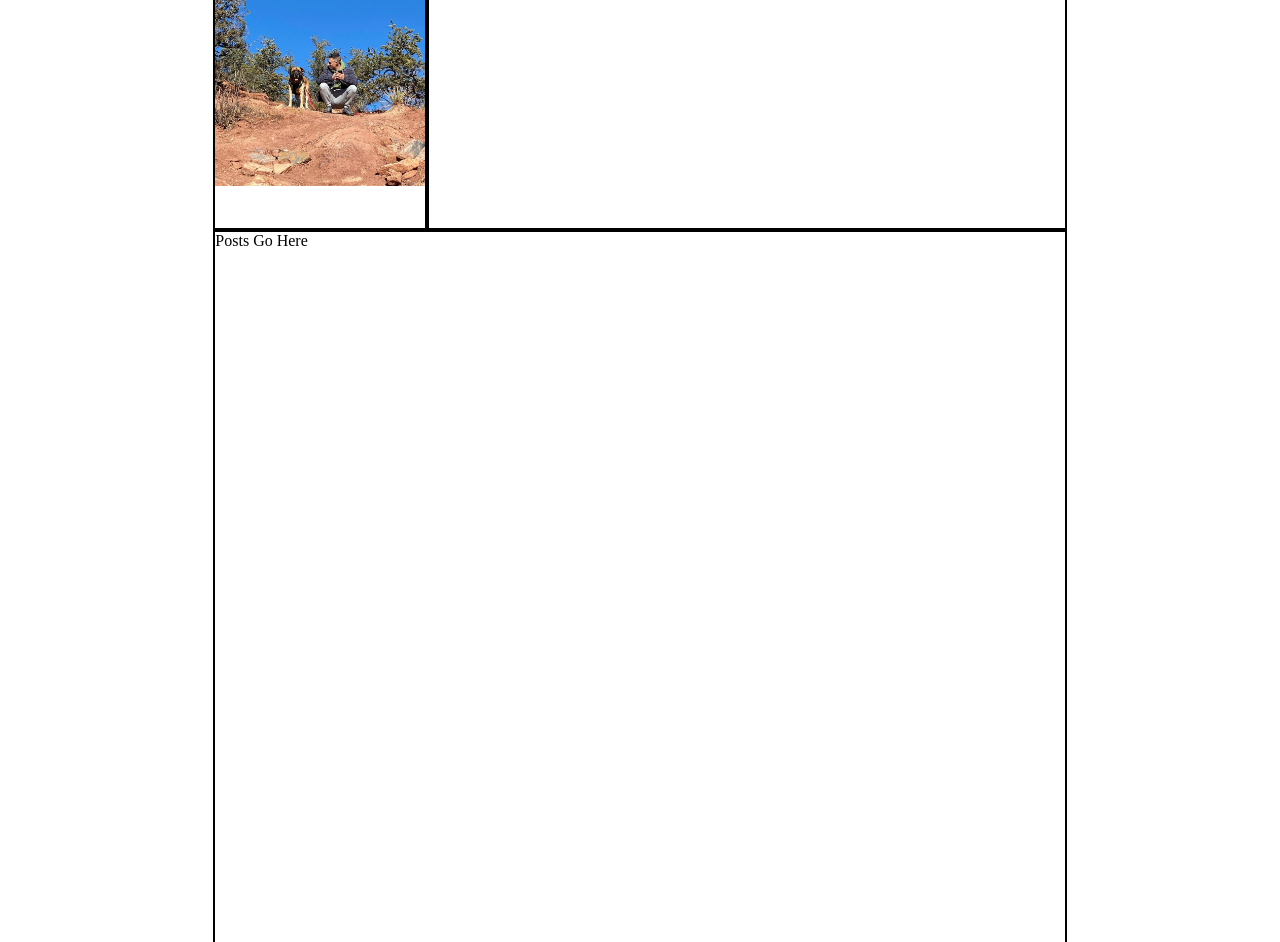
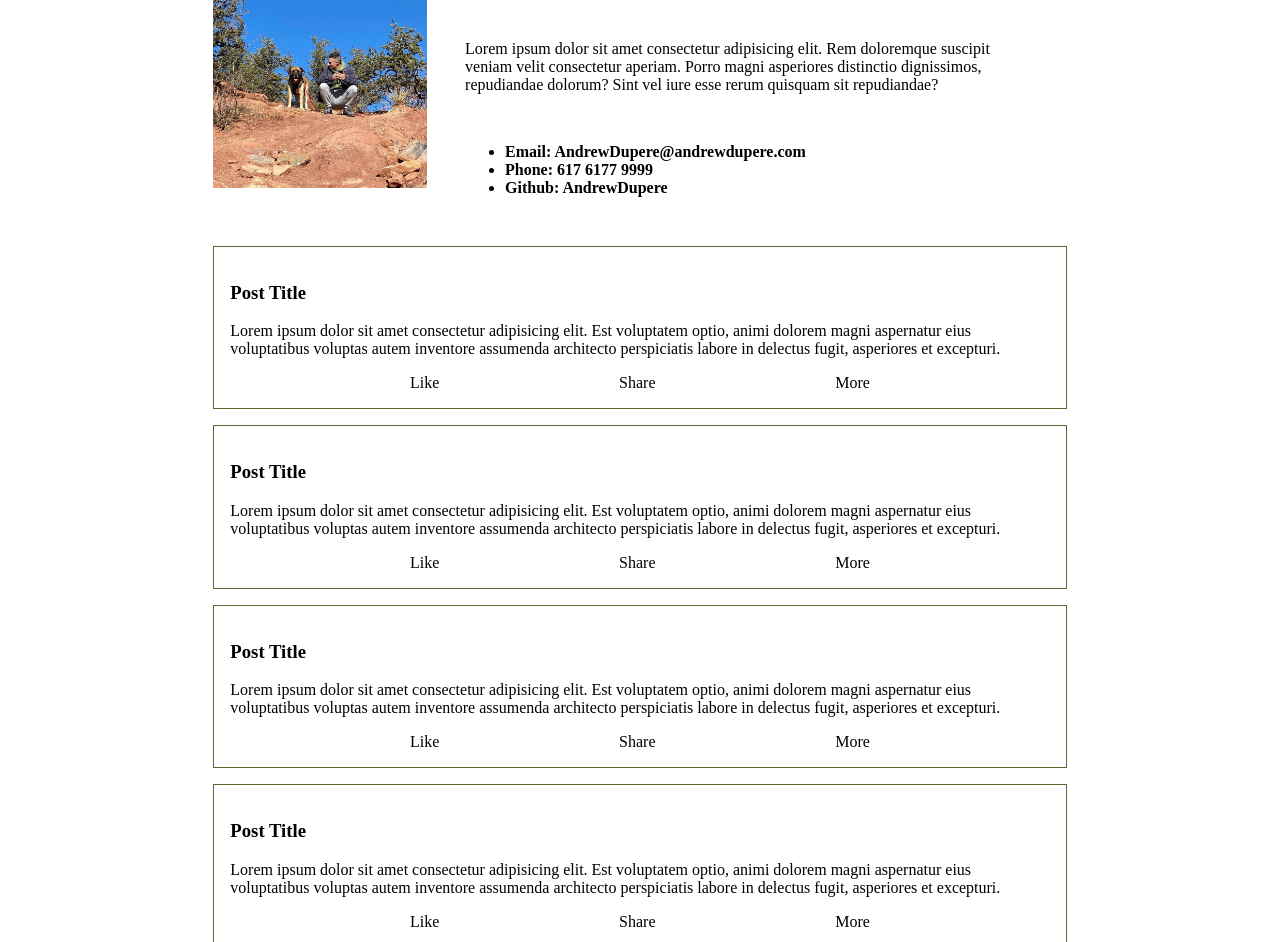
Before and after one commit to Andrew-Dupere/CSS_grid_demo, a plain HTML site: page Index.html in a window 1280 px wide. Shown: the part 170-1112 px from the top of the page. Drawn offline with Linux system fonts and the light colour scheme.

Commit message:
added posts

```diff
--- a/Index.html
+++ b/Index.html
@@ -18,11 +18,94 @@
             <a href="#">Login</a>
 
         </div>
-        <div class="prof-info area-border"> Profile Info </div>
+        <div class="prof-info area-border">
+            <h1> Andrew Dupere </h1>
+
+            <div class="about">
+                <p>Lorem ipsum dolor sit amet consectetur adipisicing elit. Rem doloremque suscipit veniam velit consectetur aperiam. Porro magni asperiores distinctio dignissimos, repudiandae dolorum? Sint vel iure esse rerum quisquam sit repudiandae?
+                </p>
+            </div>
+
+            <div class="contact">
+                <ul>
+                    <li>
+                        <b>Email: AndrewDupere@andrewdupere.com</b>
+                    </li>
+                    <li>
+                        <b>Phone: 617 6177 9999</b>
+                    </li>
+                    <li>
+                        <b>Github: AndrewDupere</b>
+                    </li>
+                </ul>
+            </div>
+
+
+        </div>
         <div class="prof-pic area-border">
             <img src="koda.jpeg" alt="profile picture" id="profPic">
              </div>
-        <div class="posts area-border"> Posts Go Here</div>
+        <div class="posts area-border">
+
+            <div class="post-card">
+                <h3 class="card-title">
+                    Post Title
+                </h3>
+                <p class="card-body">Lorem ipsum dolor sit amet consectetur adipisicing elit. Est voluptatem optio, animi dolorem magni aspernatur eius voluptatibus voluptas autem inventore assumenda architecto perspiciatis labore in delectus fugit, asperiores et excepturi.</p>
+
+                <div class="card-links">
+                    <a href="#"> Like </a>
+                    <a href="#"> Share </a>
+                    <a href="#"> More </a>
+                </div>
+
+            </div>
+
+            <div class="post-card">
+                <h3 class="card-title">
+                    Post Title
+                </h3>
+                <p class="card-body">Lorem ipsum dolor sit amet consectetur adipisicing elit. Est voluptatem optio, animi dolorem magni aspernatur eius voluptatibus voluptas autem inventore assumenda architecto perspiciatis labore in delectus fugit, asperiores et excepturi.</p>
+
+                <div class="card-links">
+                    <a href="#"> Like </a>
+                    <a href="#"> Share </a>
+                    <a href="#"> More </a>
+                </div>
+
+            </div>
+
+            <div class="post-card">
+                <h3 class="card-title">
+                    Post Title
+                </h3>
+                <p class="card-body">Lorem ipsum dolor sit amet consectetur adipisicing elit. Est voluptatem optio, animi dolorem magni aspernatur eius voluptatibus voluptas autem inventore assumenda architecto perspiciatis labore in delectus fugit, asperiores et excepturi.</p>
+
+                <div class="card-links">
+                    <a href="#"> Like </a>
+                    <a href="#"> Share </a>
+                    <a href="#"> More </a>
+                </div>
+
+            </div>
+
+            <div class="post-card">
+                <h3 class="card-title">
+                    Post Title
+                </h3>
+                <p class="card-body">Lorem ipsum dolor sit amet consectetur adipisicing elit. Est voluptatem optio, animi dolorem magni aspernatur eius voluptatibus voluptas autem inventore assumenda architecto perspiciatis labore in delectus fugit, asperiores et excepturi.</p>
+
+                <div class="card-links">
+                    <a href="#"> Like </a>
+                    <a href="#"> Share </a>
+                    <a href="#"> More </a>
+                </div>
+
+            </div>
+
+
+
+        </div>
 
     </div>
 
--- a/main.css
+++ b/main.css
@@ -2,9 +2,7 @@ body{
     margin: 0;
 }
 
-.area-border{
-    border:2px solid black
-}
+
 
 
 
@@ -46,6 +44,11 @@ a:hover{
 
 .prof-info{
     grid-area:prof-info;
+    display: flex;
+    flex-direction: column;
+    justify-content: space-evenly;
+
+    padding: 0 3vw;
 }
 
 .prof-pic{
@@ -64,3 +67,30 @@ a:hover{
     height: auto;
     max-height: 100%;
 }
+
+.prof-info > h1{
+    align-self:center;
+}
+
+.post-card{
+    border: 1px solid darkolivegreen;
+    padding: 1em;
+    margin: 2vh 0;
+}
+
+.card-links{
+    display:flex;
+    justify-content: space-evenly;
+}
+
+.card-links > a {
+    text-decoration: none;
+    color: black;
+
+}
+
+.card-links > a:hover{
+    text-decoration: underline;
+    background-color: dodgerblue;
+    color: white;
+}
```
Also changed, not shown: selfie colorado.jpeg (deleted).
